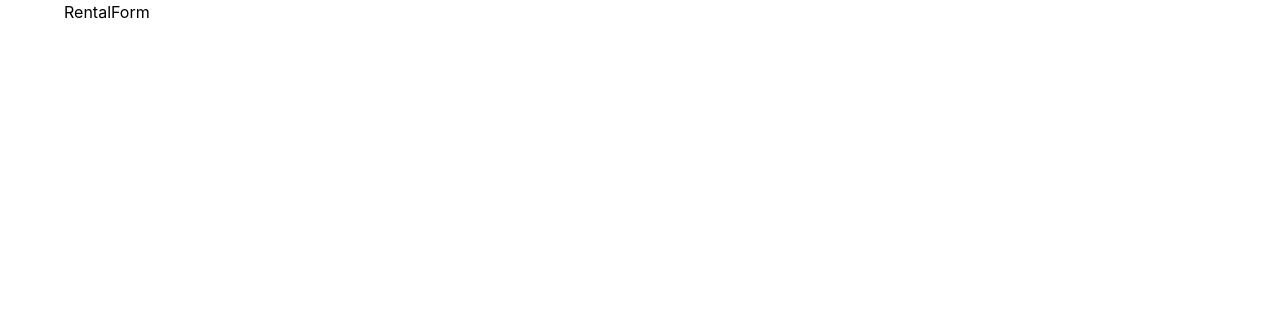
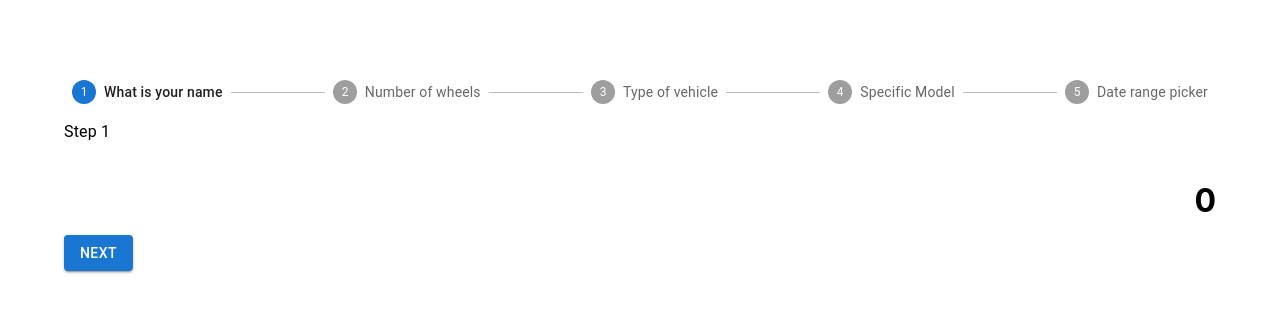
Before and after one commit to sanketgitmod/rental-frontend, a React (Vite) app: page / in a window 1280 px wide. Shown: the top 312 px of the page. Built offline with nearby package versions, Linux system fonts and the light colour scheme.

Commit message:
added stepper

```diff
--- a/src/components/RentalForm.jsx
+++ b/src/components/RentalForm.jsx
@@ -1,5 +1,79 @@
+import * as React from "react";
+import Box from "@mui/material/Box";
+import Stepper from "@mui/material/Stepper";
+import Step from "@mui/material/Step";
+import StepLabel from "@mui/material/StepLabel";
+import Button from "@mui/material/Button";
+import Typography from "@mui/material/Typography";
+
+const steps = [
+  "What is your name",
+  "Number of wheels",
+  "Type of vehicle",
+  "Specific Model",
+  "Date range picker",
+];
+
 function RentalForm() {
-  return <div>RentalForm</div>;
+  const [activeStep, setActiveStep] = React.useState(0);
+
+  const handleNext = () => {
+    setActiveStep((prevActiveStep) => prevActiveStep + 1);
+  };
+
+  function showStep() {
+    if (activeStep === 0) {
+      return <h1>0</h1>;
+    }
+    if (activeStep === 1) {
+      return <h1>1</h1>;
+    }
+    if (activeStep === 2) {
+      return <h1>2</h1>;
+    }
+    if (activeStep === 3) {
+      return <h1>3</h1>;
+    }
+    if (activeStep === 4) {
+      return <h1>4</h1>;
+    }
+  }
+
+  return (
+    <Box sx={{ marginY: 10, width: "100%" }}>
+      <Stepper activeStep={activeStep}>
+        {steps.map((label, index) => {
+          const stepProps = {};
+          const labelProps = {};
+
+          return (
+            <Step key={label} {...stepProps}>
+              <StepLabel {...labelProps}>{label}</StepLabel>
+            </Step>
+          );
+        })}
+      </Stepper>
+      {activeStep === steps.length ? (
+        <>
+          <Typography sx={{ mt: 2, mb: 1 }}>
+            All steps completed - you&apos;re finished
+          </Typography>
+        </>
+      ) : (
+        <>
+          <Typography sx={{ mt: 2, mb: 1 }}>Step {activeStep + 1}</Typography>
+          <Box sx={{ display: "flex", flexDirection: "row", pt: 2 }}>
+            <Box sx={{ flex: "1 1 auto" }} />
+
+            {showStep()}
+          </Box>
+          <Button variant="contained" onClick={handleNext}>
+            {activeStep === steps.length - 1 ? "Finish" : "Next"}
+          </Button>
+        </>
+      )}
+    </Box>
+  );
 }
 
 export default RentalForm;
```
